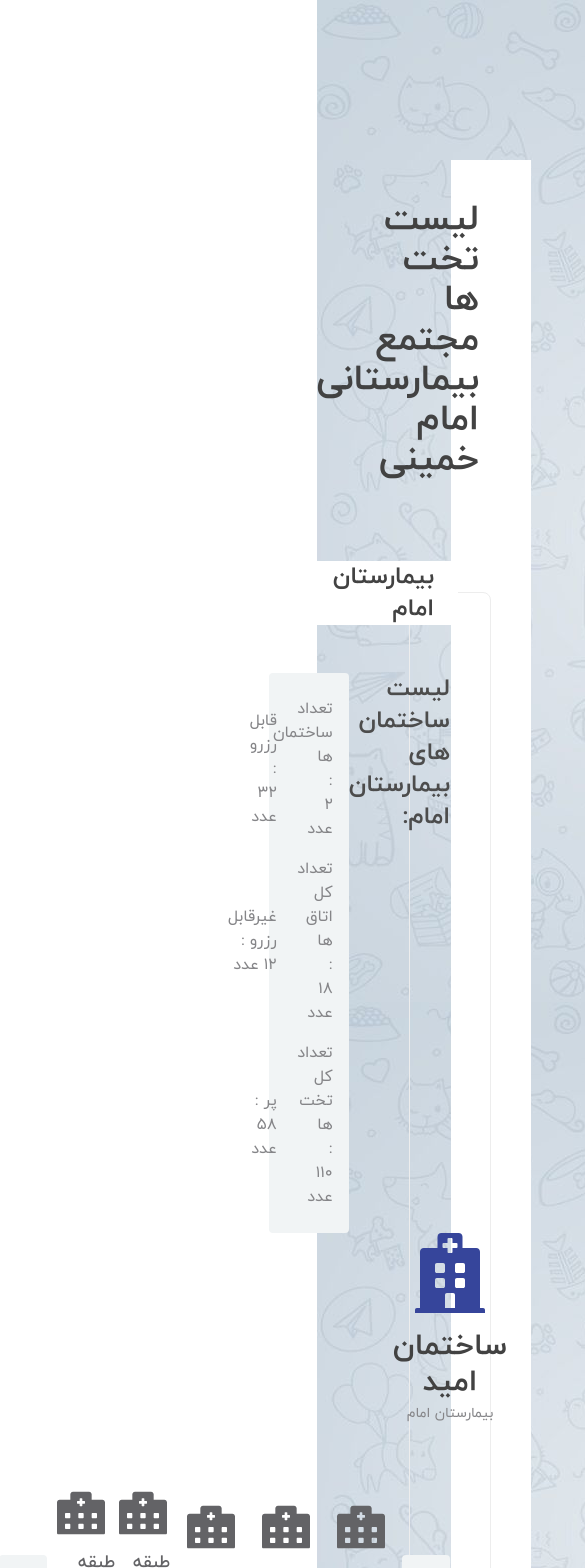
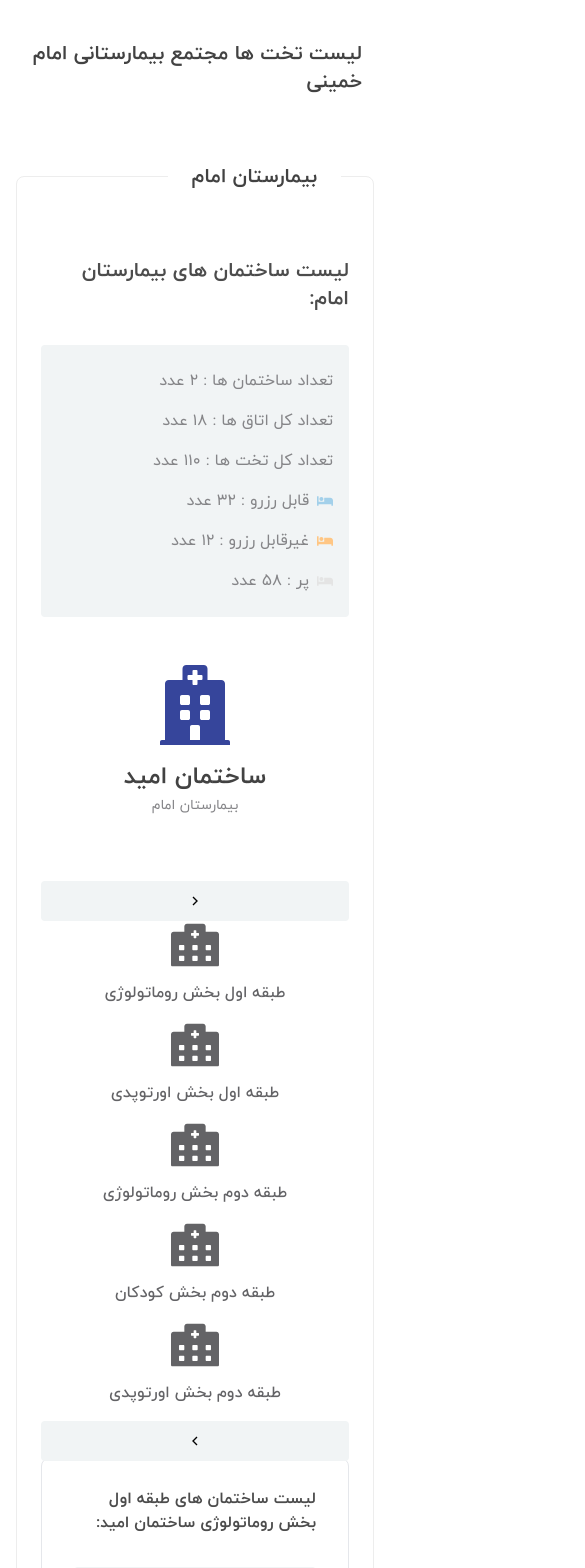
Before and after one commit to Malekiamirr/BioArc, a React (Vite) app: page / in a window 390 px wide. Shown: the top 1568 px of the page, 585 px wide, since content can reach past the window. Built offline with nearby package versions, Linux system fonts and the light colour scheme; data requests are answered from the project's data file.

Commit message:
make headers text and details box responsive

```diff
--- a/src/App.jsx
+++ b/src/App.jsx
@@ -4,7 +4,7 @@ import {HomePage} from "./pages/index";
 function App() {
 
   return (
-    <div className="w-full py-40 px-44 bg-telegram-bg">
+    <div className="w-full lg:px-10 lg:py-20 2lg:px-16 lgr:px-18 xl:py-40 xl:px-30 2xl:px-36 bg-telegram-bg">
       <HomePage/>
     </div>
   )
--- a/src/components/BedCard/index.jsx
+++ b/src/components/BedCard/index.jsx
@@ -4,7 +4,7 @@ import {Button} from "../index";
 function BedCard({bed}) {
   console.log(bed)
     return (
-    <div className="flex flex-col items-center p-6 bg-white rounded-md shadow-lg shadow-platinum">
+    <div className="flex flex-col items-center p-6 transition-all duration-300 bg-white rounded-md shadow-lg shadow-platinum hover:cursor-pointer hover:-translate-y-1 hover:shadow-xl">
         <div className="flex items-center gap-6">
         <FaBed className={`w-10 h-10 text-${bed.bedColor}`}/>
             <p className={`text-lg font-Yekan-medium ${!bed.select ? "text-primary-lighter-3" : ""}`}>{bed.bedName}</p>
--- a/src/components/Button/index.jsx
+++ b/src/components/Button/index.jsx
@@ -1,10 +1,10 @@
 
 function Button({available, showMore}) {
   if (showMore) {
-    return <button className="w-full px-4 py-2 text-lg border rounded-lg border-secondary text-secondary">مشاهده بیشتر</button>
+    return <button className="w-full px-1 py-2 text-sm border rounded-lg lgr:text-base border-secondary text-secondary">مشاهده بیشتر</button>
   }
   else{
-    return <button className={`w-full px-4 py-2 text-white rounded-lg text-lg ${available ? "bg-secondary" : "bg-platinum"}`}>انتخاب تخت</button>
+    return <button className={`w-full px-1 py-2 text-sm lgr:text-base text-white rounded-lg ${available ? "bg-secondary" : "bg-platinum"}`}>انتخاب تخت</button>
   }
 
 }
--- a/src/components/Details/index.jsx
+++ b/src/components/Details/index.jsx
@@ -3,28 +3,34 @@ import {FaBed} from "react-icons/fa"
 function Details({details}) {
   return (
     <div className="px-4 py-6 rounded bg-anti-flash-light">
-      <ul className="grid grid-cols-2 text-primary-lighter gap-x-12 gap-y-4">
+      <div className="flex flex-col gap-4 sm:gap-12 sm:flex-row text-primary-lighter">
+
+       <ul className="space-y-4">
        {details.buildings && <li>تعداد ساختمان ها : {details.buildings} عدد</li>}
+       <li className="order-1">تعداد کل اتاق ها : {details.allRooms} عدد</li>
+       <li>تعداد کل تخت ها : {details.allBeds} عدد</li>
+       </ul>
 
-       <li className="flex items-center gap-2">
+       <ul className="space-y-4">
+         <li className={`flex items-center gap-2`}>
         <FaBed className="w-4 h-4 text-light-blue"/>
         <p>قابل رزرو : {details.reservable} عدد</p>
        </li>
 
-       <li>تعداد کل اتاق ها : {details.allRooms} عدد</li>
 
-       <li className="flex items-center gap-2">
+       <li className={`flex items-center gap-2`}>
         <FaBed className="w-4 h-4 text-sunset"/>
         <p>غیر‌قابل رزرو : {details.unreservable} عدد</p>
        </li>
 
-       <li>تعداد کل تخت ها : {details.allBeds} عدد</li>
 
        {details.full && <li className="flex items-center gap-2">
        <FaBed className="w-4 h-4 text-platinum"/>
         <p>پر : {details.full} عدد</p>
        </li>}
-      </ul>
+       </ul>
+
+      </div>
     </div>
   )
 }
--- a/src/components/FloorsList/index.jsx
+++ b/src/components/FloorsList/index.jsx
@@ -2,15 +2,15 @@ import {FaHospitalAlt} from "react-icons/fa"
 import {GrFormNext} from "react-icons/gr";
 
 function FloorsList({floors}) {
-    let slider = floors.length > 4 ? <div className="flex items-center justify-center px-2 py-3 rounded bg-anti-flash-light"><GrFormNext className="w-8 h-8 text-gray-300"/></div> : undefined;
+    let slider = floors.length > 4 ? <div className="flex items-center justify-center px-2 py-3 rounded bg-anti-flash-light"><GrFormNext className="w-4 h-4 text-gray-300 md:w-8 md:h-8"/></div> : undefined;
   return (
-    <div className="flex items-center justify-between mt-16 cursor-pointer">
+    <div className={` md:flex md:items-center ${floors.length > 4 ? "md:justify-between" : "md:justify-center gap-12"} mt-16 cursor-pointer`}>
         {slider}
         {floors.map(floor=> (
             <div key={floor} className="relative flex flex-col items-center gap-3 pb-4 text-primary-lighter-2 hover:text-secondary group">
                <span className="absolute inset-x-0 bottom-0 h-1 duration-300 ease-out transform scale-x-0 rounded-xl transition-noneion-transform bg-secondary group-hover:scale-x-100"></span>
                 <FaHospitalAlt className="w-12 h-12"/>
-                <p className="text-lg font-Yekan-medium">{floor}</p>
+                <p className="text-base lgr:text-lg font-Yekan-medium">{floor}</p>
             </div>
         ))}
         <div className={`${slider ? "" : "hidden"} rotate-180`}>
--- a/src/layouts/Building/index.jsx
+++ b/src/layouts/Building/index.jsx
@@ -9,7 +9,7 @@ function Building({buildings}) {
             <div className="flex flex-col items-center gap-4">
                 <FaHospital className="w-20 h-20 text-secondary"/>
                 <div className="text-center">
-                    <h5 className="text-3xl font-Yekan-bold">{building.building}</h5>
+                    <h5 className="text-2xl md:text-3xl font-Yekan-bold">{building.building}</h5>
                     <span className="text-sm text-primary-lighter">{building.subName}</span>
                 </div>
             </div>
--- a/src/layouts/Hospital/index.jsx
+++ b/src/layouts/Hospital/index.jsx
@@ -4,13 +4,15 @@ import {Building} from "../index";
 function Hospital({data}) {
   const {id, hospital, hospitalBuildingsList, ...details} = data;
   return (
-    <div className="relative px-10 py-20 border rounded-lg border-border-color">
-        <span className="absolute top-0 translate-y-[-50%] right-8 px-6 bg-white font-Yekan-bold text-2xl">{data.hospital}</span>
-        <div className="flex justify-between">
-            <h3 className="text-2xl font-Yekan-bold text-primary-light">لیست ساختمان های {data.hospital}:</h3>
+    <div className="relative px-6 py-20 border rounded-lg lg:px-10 border-border-color">
+        <span className="absolute top-0 translate-y-[-50%] right-8 px-6 bg-white font-Yekan-bold text-xl md:text-2xl">{data.hospital}</span>
+        <div className="flex flex-col 2md:flex-row 2md:justify-between">
+            <h3 className="text-xl md:text-2xl font-Yekan-bold text-primary-light">لیست ساختمان های {data.hospital}:</h3>
+            <div className="max-w-lg my-8 2md:my-0 2md:w-auto">
             <Details details={details}/>
+            </div>
         </div>
-        <div>
+        <div className="mt-4 2lg:mt-0">
           <Building buildings={data.hospitalBuildingsList}/>
         </div>
     </div>
--- a/src/layouts/RoomsList/index.jsx
+++ b/src/layouts/RoomsList/index.jsx
@@ -10,10 +10,12 @@ function RoomsList({rooms}) {
   }
 
   return (
-    <div className="pl-12 pr-8 -mt-[3px] border rounded-lg py-7">
-      <div className="flex justify-between">
-        <h3 className="text-2xl font-Yekan-bold text-primary-light">لیست ساختمان های طبقه اول بخش روماتولوژی ساختمان امید:</h3>
+    <div className="pl-8 lgr:pl-12 pr-8 -mt-[3px] border rounded-lg py-7">
+      <div className="flex flex-col justify-between 2lg:flex-row">
+        <h3 className="text-base md:text-xl lgr:text-2xl font-Yekan-bold text-primary-light">لیست ساختمان های طبقه اول بخش روماتولوژی ساختمان امید:</h3>
+        <div className="max-w-lg mt-8 mb-10 2lg:w-auto 2lg:my-0">
         <Details details={details}/>
+        </div>
       </div>
       <div className="mt-12 space-y-24">
         {rooms.allRooms.map((room, i)=> <Rooms key={i} room={room}/>)}
--- a/src/pages/Home/index.jsx
+++ b/src/pages/Home/index.jsx
@@ -9,8 +9,8 @@ if (isLoading || isError) {
 }
 
   return (
-    <div className="flex flex-col px-10 pt-10 pb-20 bg-white gap-28">
-        <h1 className="mr-3 text-4xl font-Yekan-bold">لیست تخت ها مجتمع بیمارستانی امام خمینی</h1>
+    <div className="flex flex-col gap-20 px-4 pt-10 bg-white sm:px-10 pb-28 2md:gap-28">
+        <h1 className="mr-3 text-xl sm:text-2xl 2md:text-4xl font-Yekan-bold">لیست تخت ها مجتمع بیمارستانی امام خمینی</h1>
         {data.map(hospital=> <Hospital key={hospital.id} data={hospital}/>)}
     </div>
   )
--- a/tailwind.config.js
+++ b/tailwind.config.js
@@ -5,6 +5,19 @@ export default {
     "./src/**/*.{js,ts,jsx,tsx}",
   ],
   theme: {
+
+    screens: {
+      "xs": "460px",
+      "sm": "640px",
+      "md": "720px",
+      "2md": "1024px",
+      "lg": "1280px",
+      "2lg": "1350px",
+      "lgr": "1500px",
+      "xl": "1636px",
+      "2xl": "1715px"
+    },
+
     extend: {
       fontFamily: {
         "Yekan-thin": "Yekan-thin",
@@ -16,6 +29,7 @@ export default {
         "Yekan-extraBlack": "Yekan-extraBlack",
         "Yekan-black": "Yekan-black",
       },
+
       colors: {
         "primary-dark" : "#424242",
         "primary-light" : "#4C4C4C",
@@ -32,7 +46,16 @@ export default {
 
       backgroundImage: {
         'telegram-bg': "url('./src/assets/imgs/background.jpg')",
-      }
+      },
+
+      animation: {
+        shine: "shine 1s",
+      },
+      keyframes: {
+        shine: {
+          "100%": { left: "125%" },
+        },
+      },
     },
   },
   plugins: [],
```
Also changed, not shown: src/index.css (line endings or trailing spaces).
